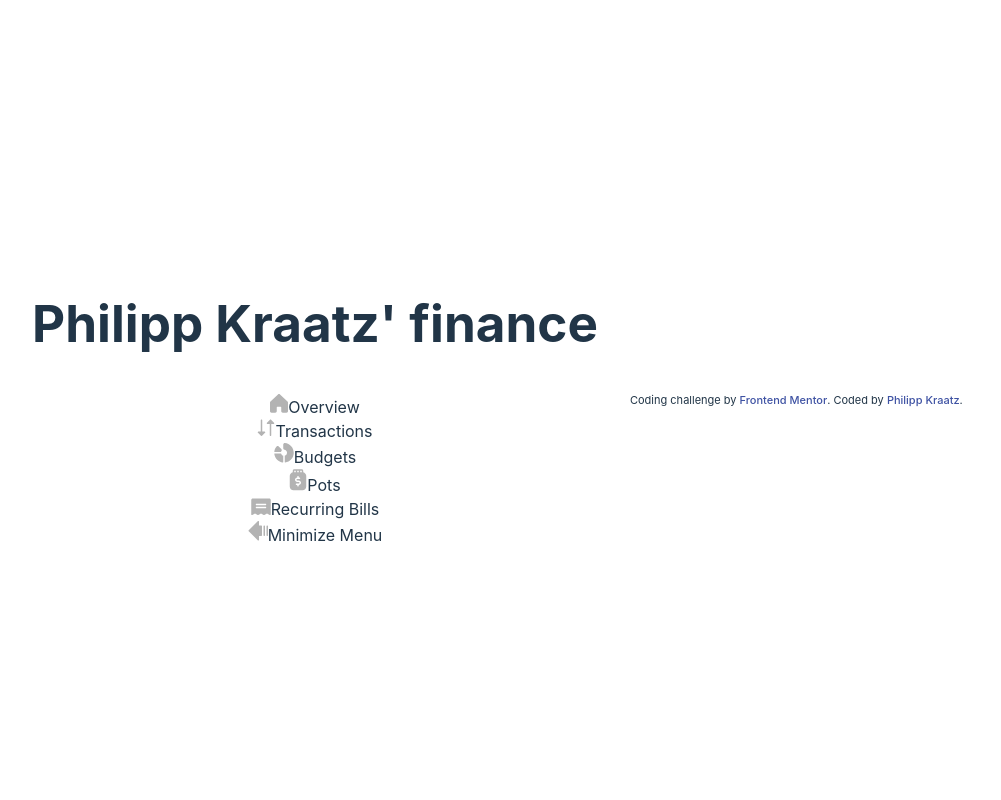
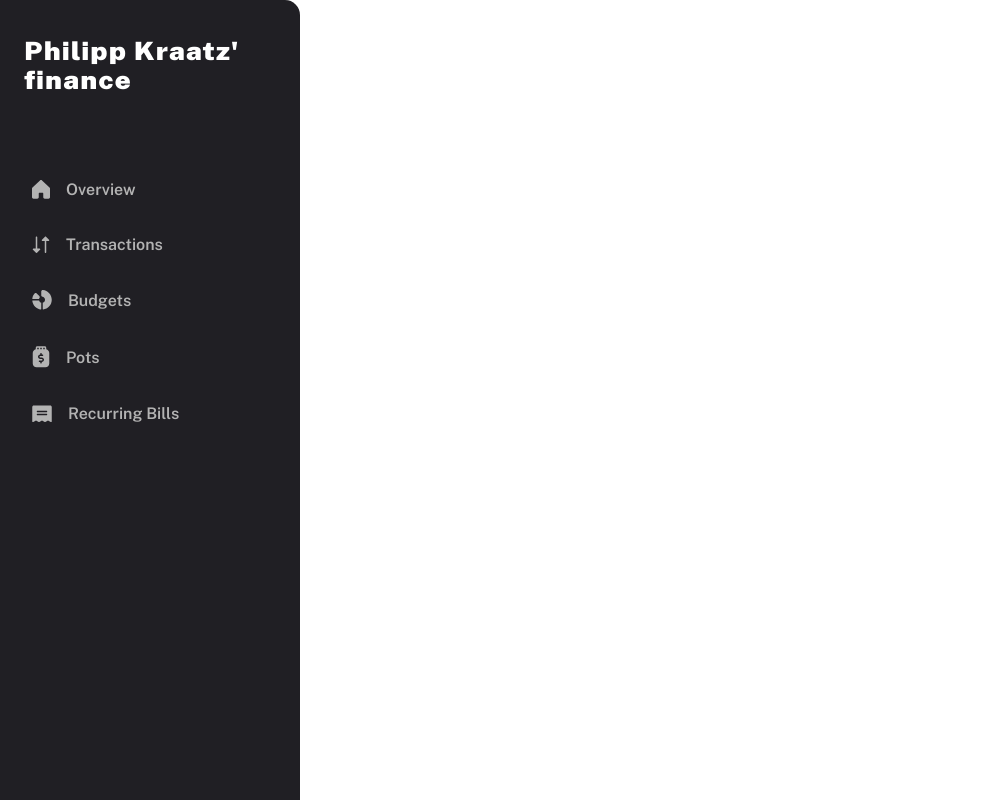
Before and after one commit to kephalosk/personal-finance-app, a React (Vite) app in the folder frontend/: page / in a window 1280 px wide. Shown: the top 800 px of the page, without its empty margins (0-1001 px from the left). Built offline with nearby package versions, Linux system fonts and the light colour scheme.

Commit message:
fe-1 add css styling

```diff
--- a/frontend/index.html
+++ b/frontend/index.html
@@ -6,6 +6,13 @@
     <link rel="icon" type="image/png" sizes="32x32" href="src/assets/images/favicon-32x32.png" />
     <title>Philipp Kraatz' finance</title>
     <style>
+      body {
+        margin: 0;
+        padding: 0;
+        display: flex;
+        flex-direction: column;
+      }
+
       .attribution {
         font-size: 11px;
         text-align: center;
--- a/frontend/src/App.scss
+++ b/frontend/src/App.scss
@@ -1,44 +1,50 @@
-#root {
-  max-width: 1280px;
-  margin: 0 auto;
-  padding: 2rem;
-  text-align: center;
+.webapp {
+  height: 100%;
+  display: grid;
+  grid-template-columns: 300px 1fr;
 }
 
-.logo {
-  height: 6em;
-  padding: 1.5em;
-  will-change: filter;
-  transition: filter 300ms;
-}
-
-.logo:hover {
-  filter: drop-shadow(0 0 2em #646cffaa);
-}
-
-.logo.react:hover {
-  filter: drop-shadow(0 0 2em #61dafbaa);
-}
-
-@keyframes logo-spin {
-  from {
-    transform: rotate(0deg);
-  }
-  to {
-    transform: rotate(360deg);
-  }
-}
-
-@media (prefers-reduced-motion: no-preference) {
-  a:nth-of-type(2) .logo {
-    animation: logo-spin infinite 20s linear;
-  }
-}
-
-.card {
-  padding: 2em;
-}
-
-.read-the-docs {
-  color: #888;
-}
+//#root {
+//  max-width: 1280px;
+//  margin: 0 auto;
+//  padding: 2rem;
+//  text-align: center;
+//}
+//
+//.logo {
+//  height: 6em;
+//  padding: 1.5em;
+//  will-change: filter;
+//  transition: filter 300ms;
+//}
+//
+//.logo:hover {
+//  filter: drop-shadow(0 0 2em #646cffaa);
+//}
+//
+//.logo.react:hover {
+//  filter: drop-shadow(0 0 2em #61dafbaa);
+//}
+//
+//@keyframes logo-spin {
+//  from {
+//    transform: rotate(0deg);
+//  }
+//  to {
+//    transform: rotate(360deg);
+//  }
+//}
+//
+//@media (prefers-reduced-motion: no-preference) {
+//  a:nth-of-type(2) .logo {
+//    animation: logo-spin infinite 20s linear;
+//  }
+//}
+//
+//.card {
+//  padding: 2em;
+//}
+//
+//.read-the-docs {
+//  color: #888;
+//}
--- a/frontend/src/App.tsx
+++ b/frontend/src/App.tsx
@@ -4,8 +4,10 @@ import { Sidebar } from './Components/Sidebar';
 function App() {
   return (
     <>
-      <Sidebar />
-      <section className="content"></section>
+      <div className="webapp">
+        <Sidebar />
+        <section className="content"></section>
+      </div>
     </>
   );
 }
--- a/frontend/src/Components/Sidebar.scss
+++ b/frontend/src/Components/Sidebar.scss
@@ -0,0 +1,21 @@
+h1 {
+  margin: 0 0 64px 24px;
+  font-size: 28px;
+  font-weight: 900;
+  transform: scale(1, 0.9);
+  letter-spacing: 1px;
+  color: var(--sidebar-title);
+}
+
+.sidebar {
+  border-radius: 0 15px 15px 0;
+  background-color: var(--sidebar-background-grey);
+  padding: 32px 24px 70px 0;
+  height: 1000px;
+  display: flex;
+  flex-direction: column;
+}
+
+.sidebarList {
+  flex-grow: 1;
+}
--- a/frontend/src/Components/Sidebar.tsx
+++ b/frontend/src/Components/Sidebar.tsx
@@ -1,3 +1,4 @@
+import './Sidebar.scss';
 import { SidebarPages } from '../Constants/SidebarPages';
 import { SidebarPage } from '../Types/SidebarPage';
 import SidebarListEntry from './SidebarListEntry';
@@ -6,7 +7,7 @@ import { ProjectName } from '../Constants/ProjectName';
 
 export function Sidebar() {
   return (
-    <section>
+    <section className="sidebar">
       <h1>{ProjectName}</h1>
       <div className="sidebarList">
         {SidebarPages.map((entry: SidebarPage) => (
--- a/frontend/src/Components/SidebarListEntry.scss
+++ b/frontend/src/Components/SidebarListEntry.scss
@@ -0,0 +1,35 @@
+label {
+  margin-left: 16px;
+  font-weight: 600;
+  color: var(--sidebar-entry-text-default);
+  cursor: pointer;
+}
+
+.entryRow {
+  border-radius: 0 15px 15px 0;
+  padding: 18px 0 18px 32px;
+  align-items: center;
+  display: flex;
+  cursor: pointer;
+}
+.entryRow:hover {
+  img {
+    filter: invert(74%) sepia(0%) saturate(0%) hue-rotate(0deg) brightness(300%) contrast(100%);
+  }
+
+  label {
+    color: var(--sidebar-title);
+  }
+}
+.entryRow:focus {
+  border-left: 4px solid var(--sidebar-entry-icon-selected);
+  background-color: var(--sidebar-entry-selected-background);
+
+  img {
+    filter: invert(49%) sepia(22%) saturate(1093%) hue-rotate(126deg) brightness(95%) contrast(88%);
+  }
+
+  label {
+    color: var(--sidebar-entry-text-selected);
+  }
+}
--- a/frontend/src/Components/SidebarListEntry.tsx
+++ b/frontend/src/Components/SidebarListEntry.tsx
@@ -11,7 +11,7 @@ SidebarListEntry.propTypes = {
 
 function SidebarListEntry({ name, imgSrc, imgAlt, className }: SidebarListEntryProps) {
   return (
-    <div className={className}>
+    <div className={`entryRow ${className ? className : ''}`} tabIndex={0}>
       <img src={imgSrc} alt={imgAlt} aria-hidden="true" />
       <label>{name}</label>
     </div>
--- a/frontend/src/index.scss
+++ b/frontend/src/index.scss
@@ -1,73 +1,103 @@
 :root {
-  font-family: Inter, system-ui, Avenir, Helvetica, Arial, sans-serif;
-  line-height: 1.5;
-  font-weight: 400;
+  @font-face {
+    font-family: 'Public Sans';
+    src: url('assets/fonts/PublicSans-VariableFont_wght.ttf') format('truetype');
+    font-weight: 100 900; /* Variable Font unterstützt Gewichtung von 100 bis 900 */
+    font-style: normal;
+  }
 
-  color-scheme: light dark;
-  color: rgba(255, 255, 255, 0.87);
-  background-color: #242424;
+  @font-face {
+    font-family: 'Public Sans';
+    src: url('assets/fonts/PublicSans-Italic-VariableFont_wght.ttf') format('truetype');
+    font-weight: 100 900;
+    font-style: italic;
+  }
 
-  font-synthesis: none;
-  text-rendering: optimizeLegibility;
-  -webkit-font-smoothing: antialiased;
-  -moz-osx-font-smoothing: grayscale;
+  font-family: 'Public Sans', sans-serif;
+  font-weight: normal;
+
+  --sidebar-background-grey: #201F24;
+  --sidebar-title: #FFFFFF;
+  --sidebar-entry-text-default: #B3B3B3;
+  --sidebar-entry-text-selected: #201F24;
+  --sidebar-entry-icon-selected: #277C78;
+  --sidebar-entry-selected-background: #F8F4F0;
 }
 
-a {
-  font-weight: 500;
-  color: #646cff;
-  text-decoration: inherit;
+* {
+  box-sizing: border-box;
 }
 
-a:hover {
-  color: #535bf2;
-}
-
-body {
-  margin: 0;
-  display: flex;
-  place-items: center;
-  min-width: 320px;
-  min-height: 100vh;
-}
-
-h1 {
-  font-size: 3.2em;
-  line-height: 1.1;
-}
-
-button {
-  border-radius: 8px;
-  border: 1px solid transparent;
-  padding: 0.6em 1.2em;
-  font-size: 1em;
-  font-weight: 500;
-  font-family: inherit;
-  background-color: #1a1a1a;
-  cursor: pointer;
-  transition: border-color 0.25s;
-}
-
-button:hover {
-  border-color: #646cff;
-}
-
-button:focus,
-button:focus-visible {
-  outline: 4px auto -webkit-focus-ring-color;
-}
-
-@media (prefers-color-scheme: light) {
-  :root {
-    color: #213547;
-    background-color: #ffffff;
-  }
-
-  a:hover {
-    color: #747bff;
-  }
-
-  button {
-    background-color: #f9f9f9;
-  }
-}
+//:root {
+//  font-family: Inter, system-ui, Avenir, Helvetica, Arial, sans-serif;
+//  line-height: 1.5;
+//  font-weight: 400;
+//
+//  color-scheme: light dark;
+//  color: rgba(255, 255, 255, 0.87);
+//  background-color: #242424;
+//
+//  font-synthesis: none;
+//  text-rendering: optimizeLegibility;
+//  -webkit-font-smoothing: antialiased;
+//  -moz-osx-font-smoothing: grayscale;
+//}
+//
+//a {
+//  font-weight: 500;
+//  color: #646cff;
+//  text-decoration: inherit;
+//}
+//
+//a:hover {
+//  color: #535bf2;
+//}
+//
+//body {
+//  margin: 0;
+//  display: flex;
+//  place-items: center;
+//  min-width: 320px;
+//  min-height: 100vh;
+//}
+//
+//h1 {
+//  font-size: 3.2em;
+//  line-height: 1.1;
+//}
+//
+//button {
+//  border-radius: 8px;
+//  border: 1px solid transparent;
+//  padding: 0.6em 1.2em;
+//  font-size: 1em;
+//  font-weight: 500;
+//  font-family: inherit;
+//  background-color: #1a1a1a;
+//  cursor: pointer;
+//  transition: border-color 0.25s;
+//}
+//
+//button:hover {
+//  border-color: #646cff;
+//}
+//
+//button:focus,
+//button:focus-visible {
+//  outline: 4px auto -webkit-focus-ring-color;
+//}
+//
+//@media (prefers-color-scheme: light) {
+//  :root {
+//    color: #213547;
+//    background-color: #ffffff;
+//  }
+//
+//  a:hover {
+//    color: #747bff;
+//  }
+//
+//  button {
+//    background-color: #f9f9f9;
+//  }
+//}
```
Also changed, not shown: frontend/src/assets/fonts/PublicSans-Italic-VariableFont_wght.ttf (added), frontend/src/assets/fonts/PublicSans-VariableFont_wght.ttf (added).
